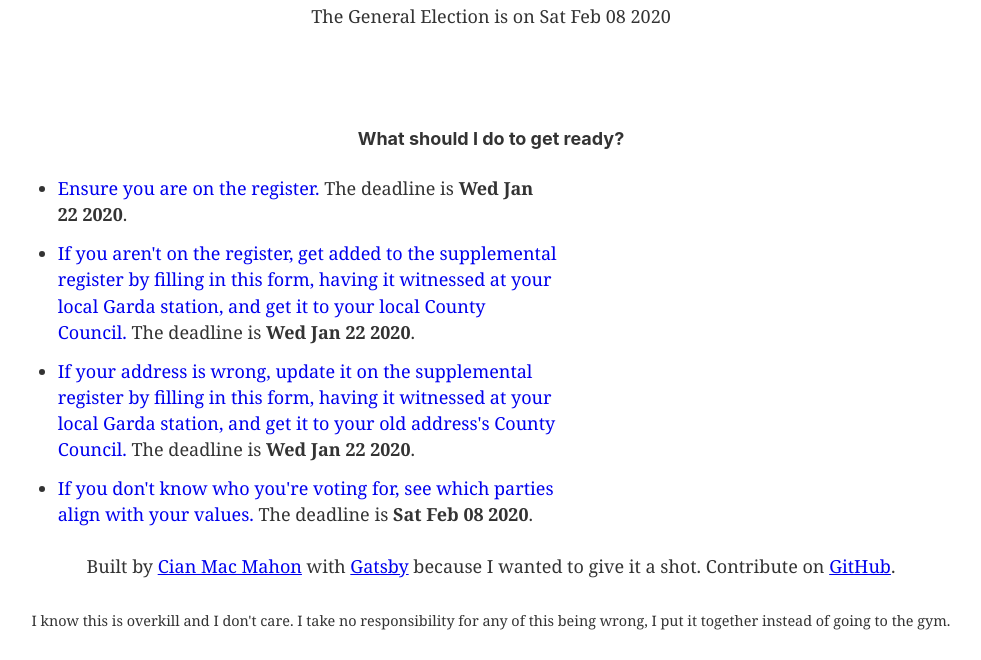
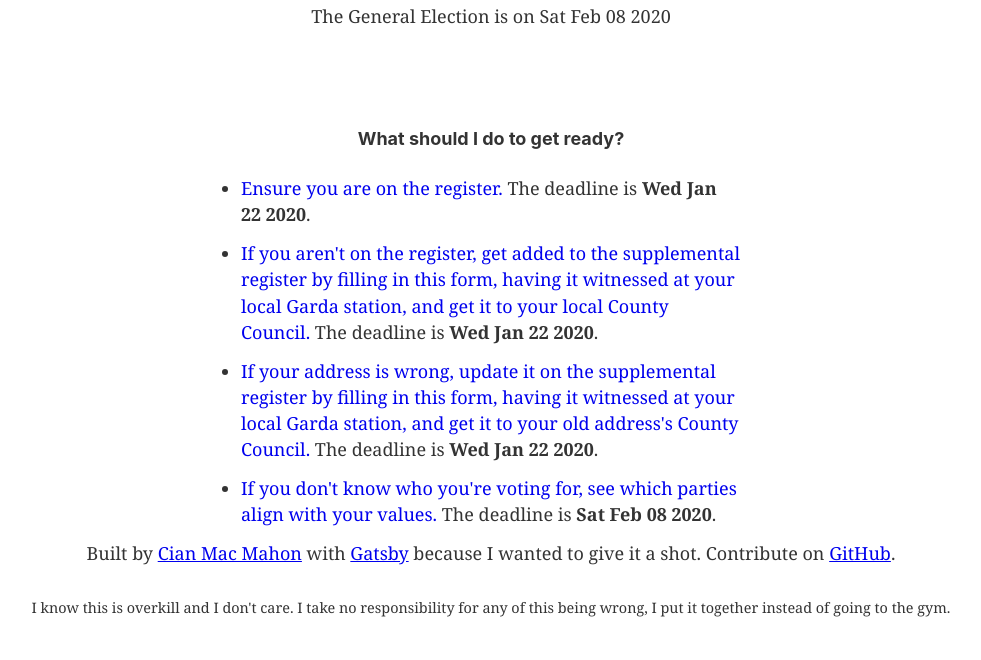
Before and after one commit to cianmm/is-it-election-time, a Gatsby site: page / in a window 1280 px wide. Shown: the part 178-838 px from the top of the page, without its empty margins (149-1130 px from the left). Built offline with nearby package versions, Linux system fonts and the light colour scheme; Gatsby itself is replaced by a stand-in of ours.

Commit message:
Centre bullet points

```diff
--- a/src/pages/index.js
+++ b/src/pages/index.js
@@ -11,7 +11,7 @@ const IndexPage = () => (
     <SEO title="Is It General Election Time Yet?" />
     <IsItTime />
     <h4 style={{ marginTop: "100px" }}>What should I do to get ready?</h4>
-    <ul style={{ maxWidth: "500px", textAlign: "initial" }}>
+    <ul style={{ maxWidth: "500px", textAlign: "initial", margin: "auto" }}>
       <GetReadyListItem
         deadline={registerDeadline}
         href="https://www.checktheregister.ie"
```
